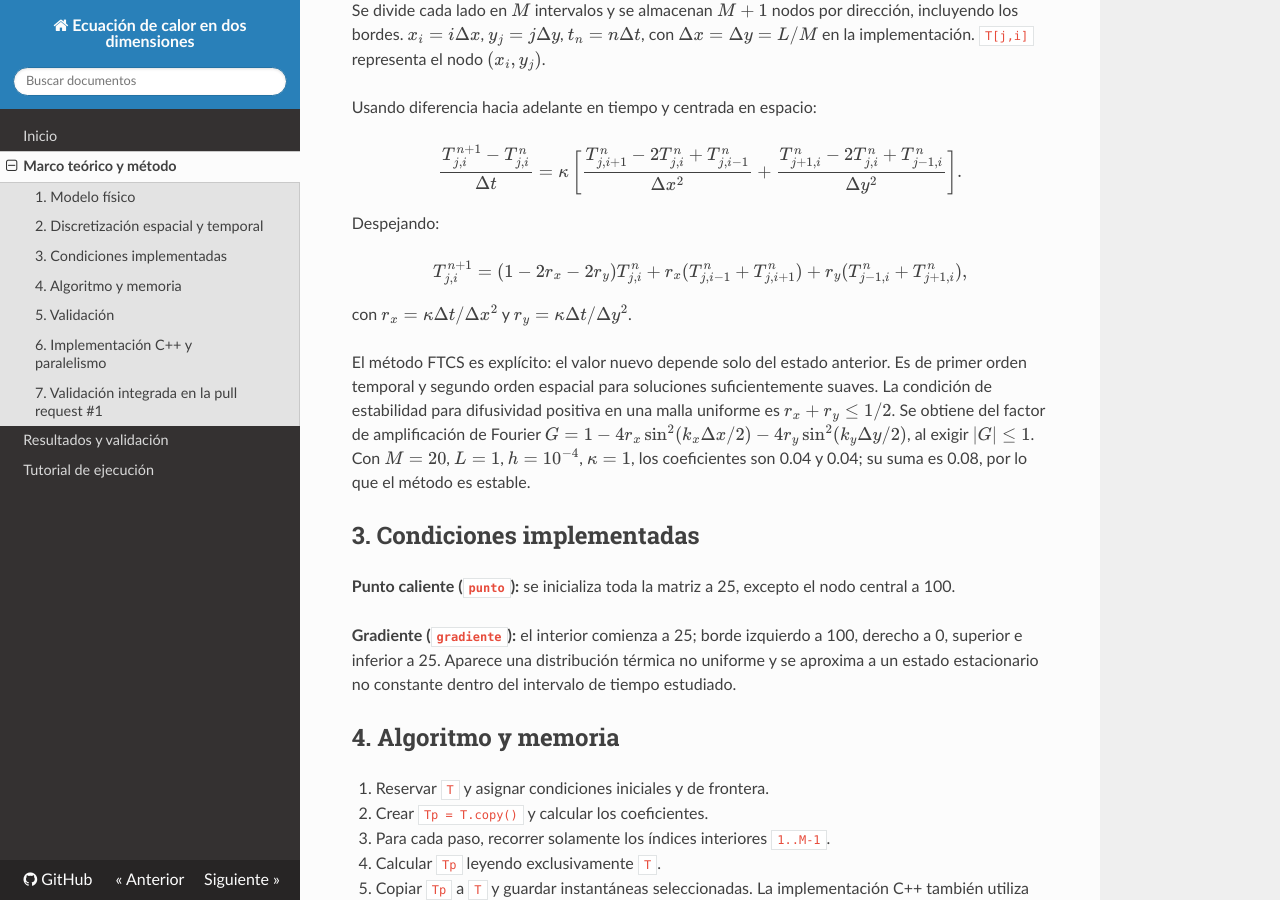
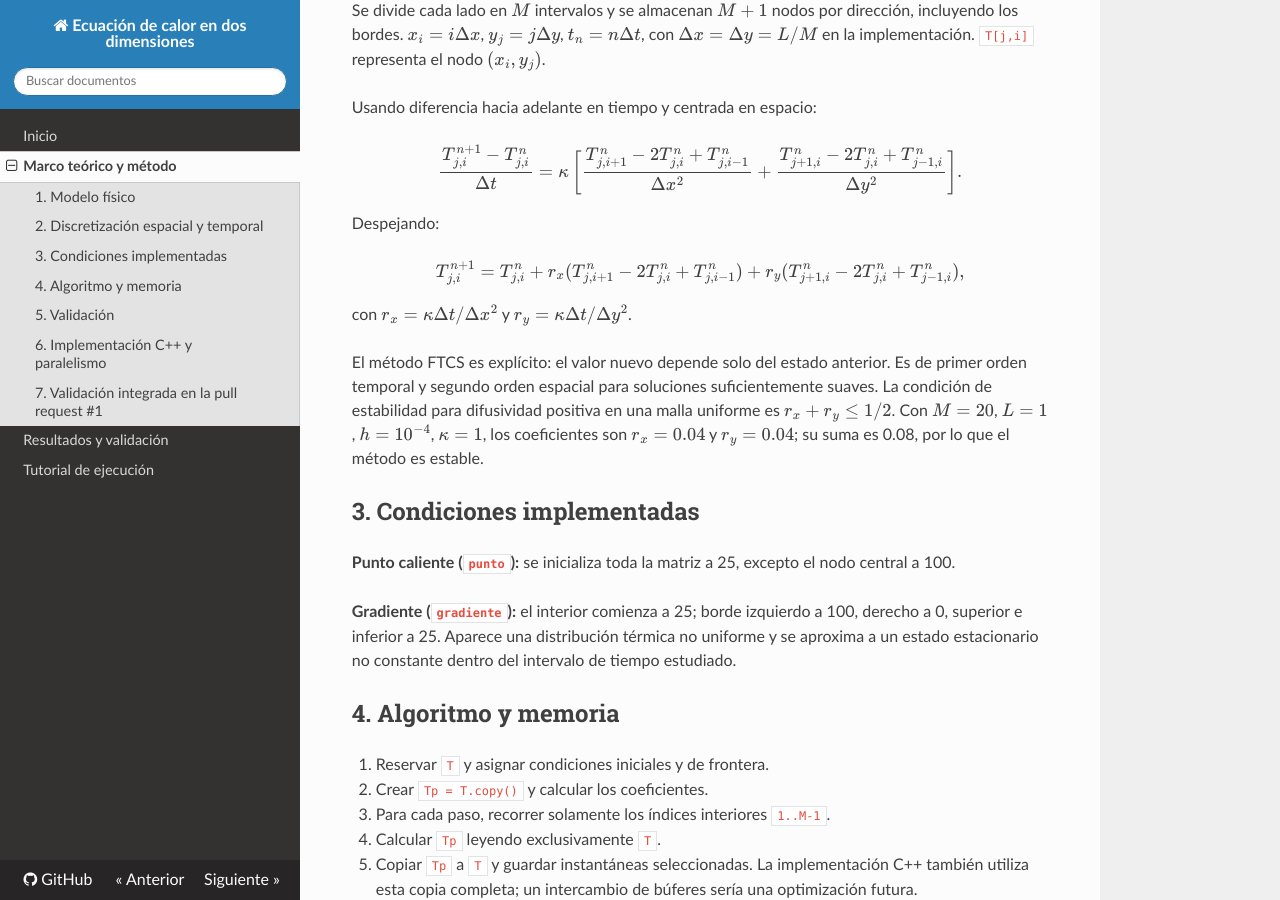
Before and after one commit to aurodriguezb-sys/Proyecto-fisica-computacional, an MkDocs documentation site: the page built from docs/explanation.md, in a window 1280 px wide and 900 px high, scrolled down 529 px. Built offline with MkDocs 1.6.1, drawn with Linux system fonts in a browser that asks for light colours; nearby versions of some CDN libraries.

Commit message:
Corrección de la fórmula FTCS en explanation.md

```diff
--- a/docs/explanation.md
+++ b/docs/explanation.md
@@ -18,11 +18,11 @@ $$\frac{T^{n+1}_{j,i}-T^n_{j,i}}{\Delta t}=\kappa\left[\frac{T^n_{j,i+1}-2T^n_{j
 
 Despejando:
 
-$$T^{n+1}_{j,i}=(1-2r_x-2r_y)T^n_{j,i}+r_x(T^n_{j,i-1}+T^n_{j,i+1})+r_y(T^n_{j-1,i}+T^n_{j+1,i}),$$
+$$T^{n+1}_{j,i}=T^n_{j,i}+r_x(T^n_{j,i+1}-2T^n_{j,i}+T^n_{j,i-1})+r_y(T^n_{j+1,i}-2T^n_{j,i}+T^n_{j-1,i}),$$
 
 con $r_x=\kappa\Delta t/\Delta x^2$ y $r_y=\kappa\Delta t/\Delta y^2$.
 
-El método FTCS es explícito: el valor nuevo depende solo del estado anterior. Es de primer orden temporal y segundo orden espacial para soluciones suficientemente suaves. La condición de estabilidad para difusividad positiva en una malla uniforme es $r_x+r_y\leq 1/2$. Se obtiene del factor de amplificación de Fourier $G=1-4r_x\sin^2(k_x\Delta x/2)-4r_y\sin^2(k_y\Delta y/2)$, al exigir $|G|\leq1$. Con $M=20$, $L=1$, $h=10^{-4}$, $\kappa=1$, los coeficientes son 0.04 y 0.04; su suma es 0.08, por lo que el método es estable.
+El método FTCS es explícito: el valor nuevo depende solo del estado anterior. Es de primer orden temporal y segundo orden espacial para soluciones suficientemente suaves. La condición de estabilidad para difusividad positiva en una malla uniforme es $r_x+r_y\leq 1/2$. Con $M=20$, $L=1$, $h=10^{-4}$, $\kappa=1$, los coeficientes son $r_x=0.04$ y $r_y=0.04$; su suma es 0.08, por lo que el método es estable.
 
 ## 3. Condiciones implementadas
 
```
